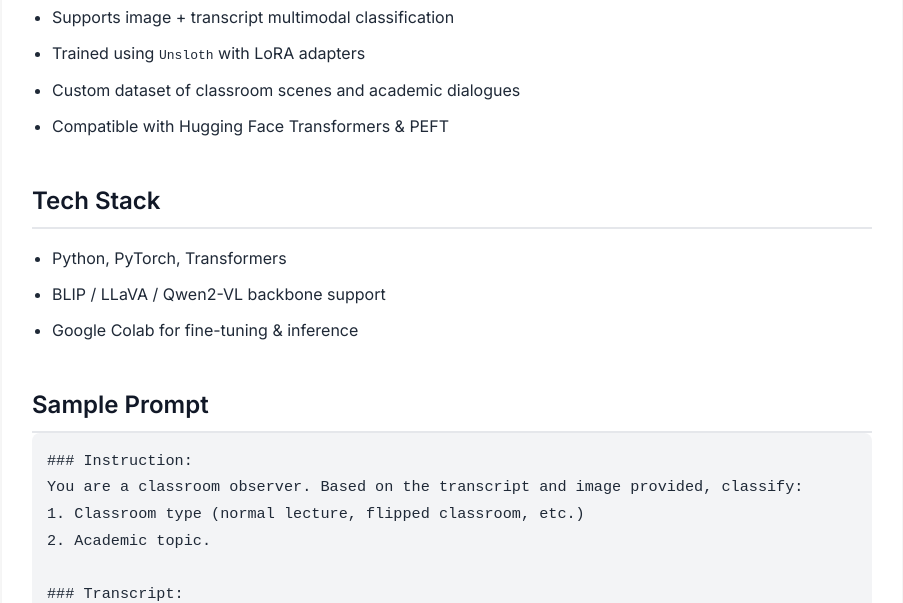
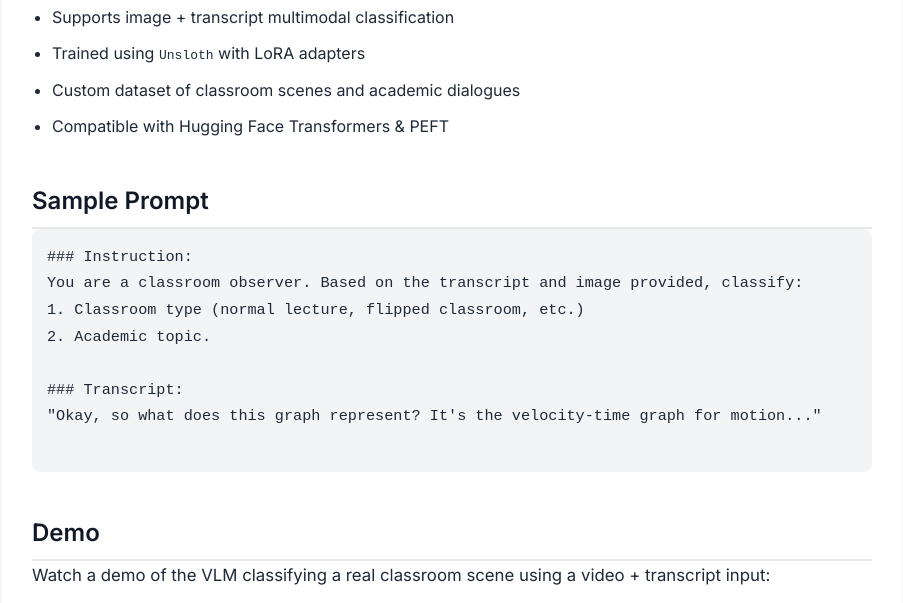
Before and after one commit to dinahejji/VLM-Classroom-Classification, a plain HTML site: page index.html in a window 1280 px wide. Shown: the part 937-1540 px from the top of the page, without its empty margins (188-1091 px from the left). Drawn offline with nearby package versions, Linux system fonts and the light colour scheme.

Commit message:
Update index.html

```diff
--- a/index.html
+++ b/index.html
@@ -121,13 +121,6 @@
       <li>Compatible with Hugging Face Transformers & PEFT</li>
     </ul>
 
-    <h2>Tech Stack</h2>
-    <ul>
-      <li>Python, PyTorch, Transformers</li>
-      <li>BLIP / LLaVA / Qwen2-VL backbone support</li>
-      <li>Google Colab for fine-tuning & inference</li>
-    </ul>
-
     <h2>Sample Prompt</h2>
     <pre>
 ### Instruction:
```
